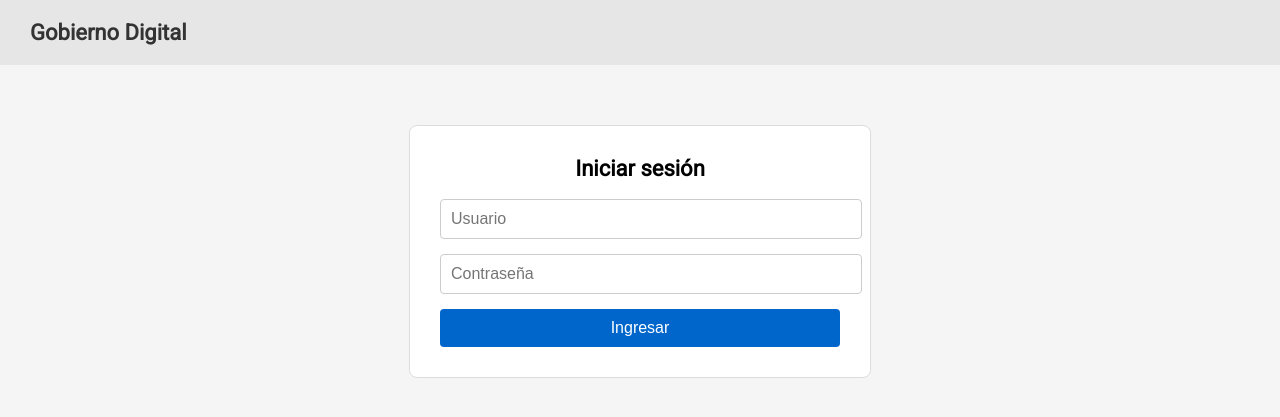
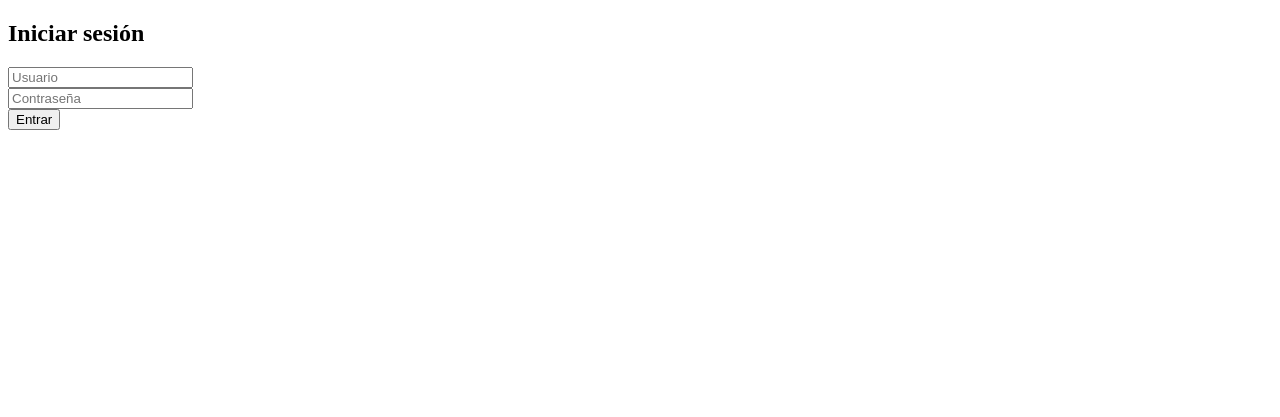
Before and after one commit to Gsr1989/registro-vehiculos, a Flask app: page /login in a window 1280 px wide. Shown: the top 417 px of the page. Run offline with Flask 3, Linux system fonts and the light colour scheme.

Commit message:
Update login.html

```diff
--- a/templates/login.html
+++ b/templates/login.html
@@ -2,85 +2,20 @@
 <html lang="es">
 <head>
   <meta charset="UTF-8">
-  <meta name="viewport" content="width=device-width, initial-scale=1.0">
-  <title>Iniciar sesión</title>
-  <link href="https://fonts.googleapis.com/css2?family=Roboto&display=swap" rel="stylesheet">
-  <style>
-    body {
-      font-family: 'Roboto', sans-serif;
-      background-color: #f5f5f5;
-      margin: 0;
-    }
-    header {
-      background-color: #e6e6e6;
-      padding: 20px 30px;
-    }
-    header h1 {
-      margin: 0;
-      font-size: 22px;
-      color: #333;
-    }
-    main {
-      max-width: 400px;
-      margin: 60px auto;
-      background-color: #fff;
-      padding: 30px;
-      border-radius: 8px;
-      border: 1px solid #ddd;
-    }
-    h2 {
-      margin-top: 0;
-      text-align: center;
-      font-size: 22px;
-    }
-    input[type="text"], input[type="password"] {
-      width: 100%;
-      padding: 10px;
-      margin-bottom: 15px;
-      border: 1px solid #ccc;
-      border-radius: 4px;
-      font-size: 16px;
-    }
-    button {
-      background-color: #0066cc;
-      color: white;
-      border: none;
-      padding: 10px;
-      width: 100%;
-      font-size: 16px;
-      border-radius: 4px;
-      cursor: pointer;
-    }
-    .mensaje {
-      margin-bottom: 15px;
-      padding: 10px;
-      border-radius: 4px;
-      background-color: #fdecea;
-      color: #c62828;
-      border: 1px solid #f5c6cb;
-    }
-  </style>
+  <title>Login</title>
 </head>
 <body>
-  <header>
-    <h1>Gobierno Digital</h1>
-  </header>
-  <main>
-    <h2>Iniciar sesión</h2>
+  <h2>Iniciar sesión</h2>
+  <form method="POST">
+    <input type="text" name="usuario" placeholder="Usuario" required><br>
+    <input type="password" name="contraseña" placeholder="Contraseña" required><br>
+    <button type="submit">Entrar</button>
+  </form>
 
-    {% with messages = get_flashed_messages(with_categories=true) %}
-      {% if messages %}
-        {% for category, message in messages %}
-          <div class="mensaje">{{ message }}</div>
-        {% endfor %}
-      {% endif %}
-    {% endwith %}
-
-    <form method="POST">
-      <input type="text" name="usuario" placeholder="Usuario" required>
-      <input type="password" name="contraseña" placeholder="Contraseña" required>
-      <button type="submit">Ingresar</button>
-    </form>
-  </main>
+  {% with messages = get_flashed_messages(with_categories=true) %}
+    {% for category, message in messages %}
+      <p style="color:red">{{ message }}</p>
+    {% endfor %}
+  {% endwith %}
 </body>
 </html>
```
